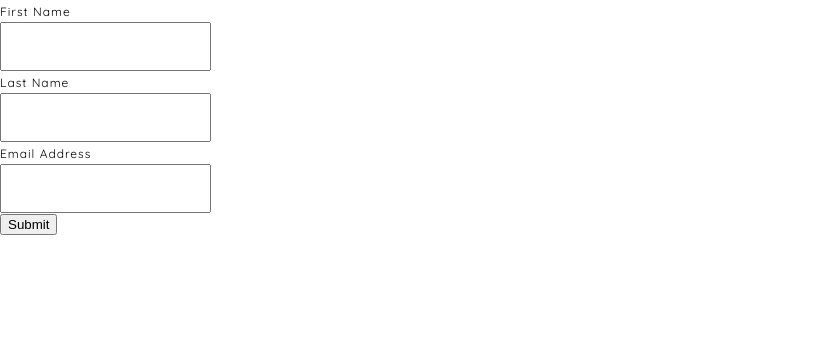
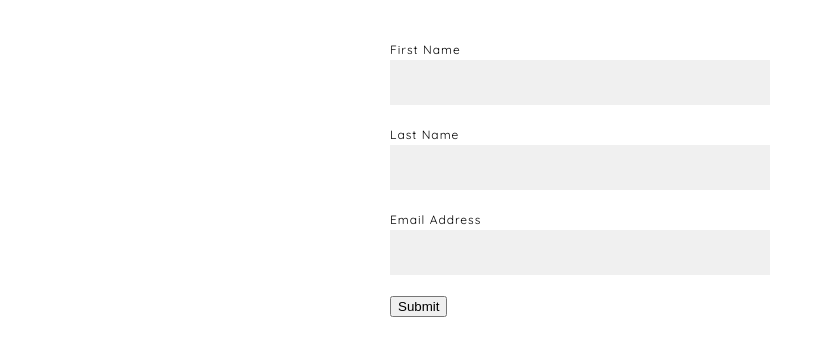
Before and after one commit to erickteowarang/marketing-form-aws, a React (Create React App) app: page / in a window 1280 px wide. Shown: the top 356 px of the page, without its empty margins (0-833 px from the left). Built offline with nearby package versions, Linux system fonts and the light colour scheme.

Commit message:
Adjust the base form and form control styles

```diff
--- a/src/Form/Form.style.ts
+++ b/src/Form/Form.style.ts
@@ -1,6 +1,7 @@
-import styled from 'styled-components';
+import styled from 'styled-components'
+import { rem } from '../utils/converters'
 
 export const FormWrapper = styled.form`
-    max-width: 800px;
-    margin: 3rem auto;
+    max-width: 500px;
+    margin: ${rem(40)} auto;
 `
--- a/src/Form/Form.tsx
+++ b/src/Form/Form.tsx
@@ -2,6 +2,7 @@ import React from 'react'
 import { useFormik } from 'formik'
 
 import TextField from '../components/TextField'
+import FormControl from '../components/FormControl'
 
 import { IFormValues } from './Form.types'
 import { FormWrapper } from './Form.style'
@@ -47,6 +48,10 @@ const SignupForm = () => {
 
   return (
     <FormWrapper onSubmit={formik.handleSubmit}>
+        <FormControl error={
+            formik.touched.firstName && formik.errors.firstName
+            ? formik.errors.firstName : ''
+        }>
             <TextField
                 label="First Name"
                 id="firstName"
@@ -55,33 +60,35 @@ const SignupForm = () => {
                 onBlur={formik.handleBlur}
                 value={formik.values.firstName}
             />
-      {formik.touched.firstName && formik.errors.firstName ? (
-        <div>{formik.errors.firstName}</div>
-      ) : null}
+        </FormControl>
 
+        <FormControl error={
+            formik.touched.lastName && formik.errors.lastName
+            ? formik.errors.lastName : ''
+        }>
             <TextField
                 label="Last Name"
                 id="lastName"
                 name="lastName"
                 onChange={formik.handleChange}
                 onBlur={formik.handleBlur}
-        value={formik.values.firstName}
+                value={formik.values.lastName}
             />
-      {formik.touched.lastName && formik.errors.lastName ? (
-        <div>{formik.errors.lastName}</div>
-      ) : null}
+        </FormControl>
 
+        <FormControl error={
+            formik.touched.email && formik.errors.email
+            ? formik.errors.email : ''
+        }>
             <TextField
                 label="Email Address"
                 id="email"
                 name="email"
                 onChange={formik.handleChange}
                 onBlur={formik.handleBlur}
-        value={formik.values.firstName}
+                value={formik.values.email}
             />
-      {formik.touched.email && formik.errors.email ? (
-        <div>{formik.errors.email}</div>
-      ) : null}
+        </FormControl>
 
         <button type="submit">Submit</button>
     </FormWrapper>
--- a/src/components/FormControl/FormControl.styles.ts
+++ b/src/components/FormControl/FormControl.styles.ts
@@ -7,25 +7,29 @@ export const StatusMessage = styled(Label)<{
   status?: 'error' | 'information' | 'warning' | 'success'
 }>`
   display: block;
-  color: ${props =>
-    props.dark ? props.theme.colors.warning : props.theme.colors.error};
 
   ${props =>
     props.status === 'warning' &&
     css`
-      color: ${props.theme.colors.warning};
+      color: yellow
     `};
 
   ${props =>
     props.status === 'success' &&
     css`
-      color: ${props.theme.colors.success};
+      color: green;
+    `};
+
+  ${props =>
+    props.status === 'error' &&
+    css`
+        color: red;
     `};
 
   ${props =>
     props.status === 'information' &&
     css`
-      color: ${props.theme.colors.information};
+      color: black;
     `};
 `
 
--- a/src/components/FormControl/FormControl.tsx
+++ b/src/components/FormControl/FormControl.tsx
@@ -5,11 +5,13 @@ import {
     StatusMessage,
 } from './FormControl.styles'
 
-const FormControl = (
+const FormControl = (props: {
     children: ReactNode | ReactElement | ReactElement[] | any,
     error?: string,
     className?: string
-) => {
+}) => {
+    const { className, error, children } = props
+
     return (
         <StyledFormControl className={className}>
             {children}
--- a/src/components/TextField/TextField.styles.ts
+++ b/src/components/TextField/TextField.styles.ts
@@ -6,7 +6,7 @@ export const StyledInput = styled.input`
     display: block;
     max-width: 350px;
     padding: ${rem(15)};
-    width: calc(100% - ${rem(20)};
+    width: calc(100% - ${rem(20)});
     border: none;
     border-radius: 0;
     background: #f0f0f0;
--- /dev/null
+++ b/src/global/locale.ts
@@ -0,0 +1,3 @@
+export const ERROR_MESSAGES = {
+    REQUIRED: 'This field is required',
+}
```
Also changed, not shown: src/App.tsx (line endings or trailing spaces). Lines whose indentation alone changed are shown as unchanged.
